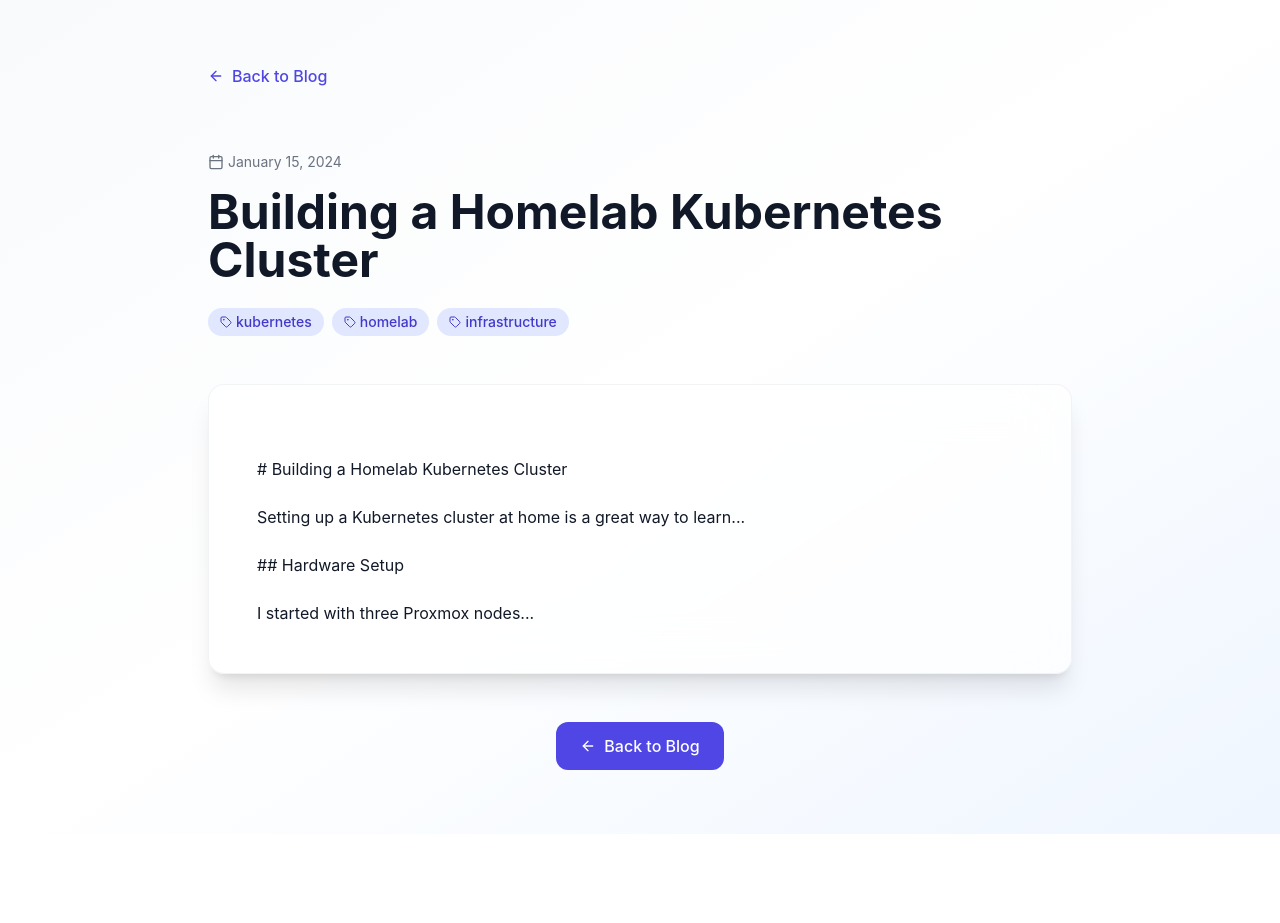
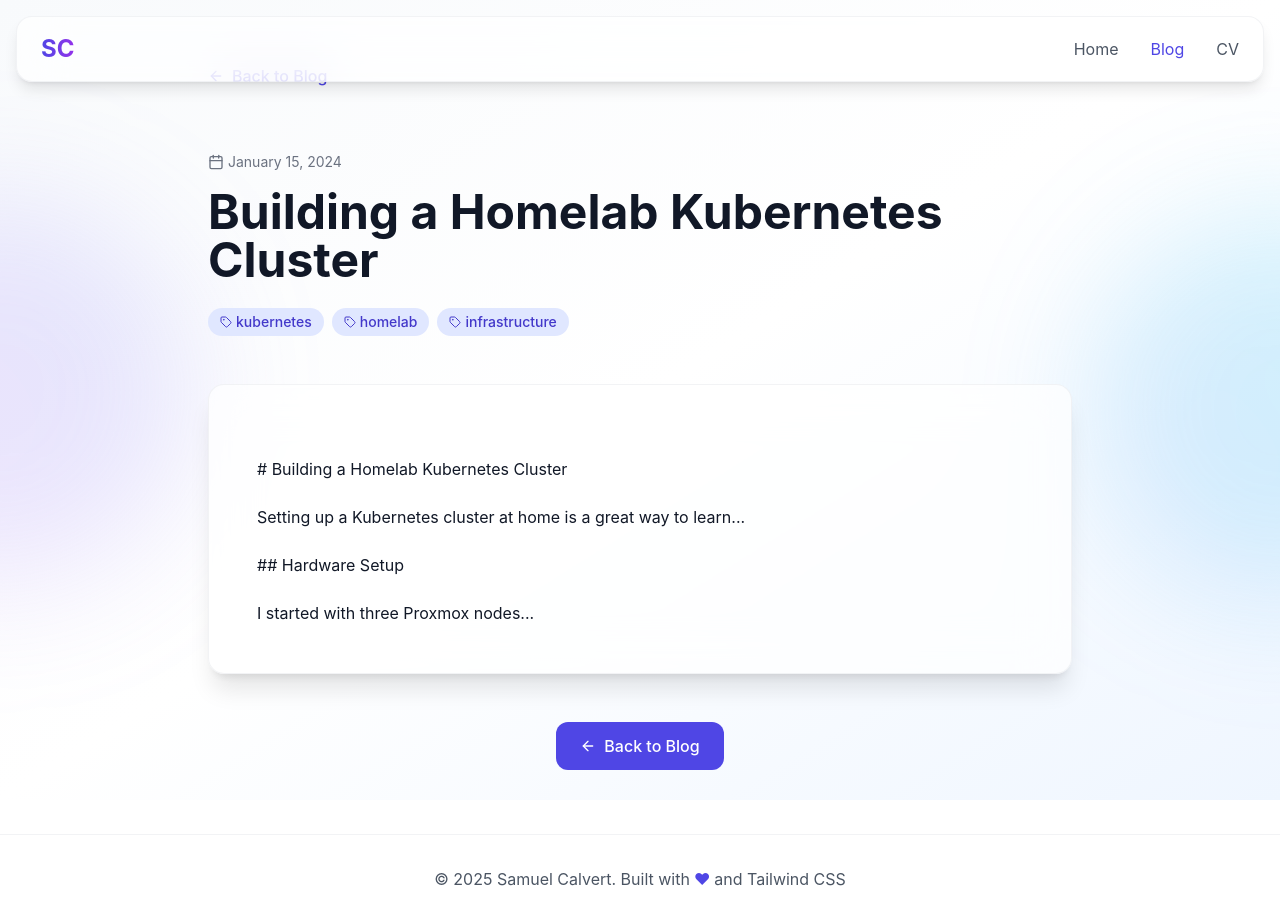
Before and after one commit to sfcal/samuel.computer, a React (Vite) app: page /blog/first-post in a window 1280 px wide. Before the commit the page ends 834 px from the top, so only its background shows below. Built offline with nearby package versions, Linux system fonts and the light colour scheme.

Commit message:
flexbox for main

```diff
--- a/src/App.tsx
+++ b/src/App.tsx
@@ -20,13 +20,17 @@ function App() {
         <AppProvider>
           <Router>
             <SEO />
-            <div className="min-h-screen">
+            <div className="min-h-screen flex flex-col">
               <BackgroundGradient />
+              <Navbar />
+              <main className="flex-1">
                 <Routes>
-                <Route path="/" element={<HomePage />} />
+                  <Route path="/" element={<HomeContent />} />
                   <Route path="/blog" element={<Blog />} />
                   <Route path="/blog/:slug" element={<BlogPost />} />
                 </Routes>
+              </main>
+              <Footer />
               <ScrollToTop />
             </div>
           </Router>
@@ -36,15 +40,11 @@ function App() {
   );
 }
 
-const HomePage = () => (
+const HomeContent = () => (
   <>
-    <Navbar />
-    <main>
     <Hero />
     <Projects />
     <Contact />
-    </main>
-    <Footer />
   </>
 );
 
--- a/src/components/Blog.tsx
+++ b/src/components/Blog.tsx
@@ -6,8 +6,7 @@ const Blog: React.FC = () => {
   const posts = getAllPosts();
 
   return (
-    <div className="min-h-screen bg-gradient-to-br from-slate-50 via-white to-blue-50 dark:from-gray-900 dark:via-gray-800 dark:to-indigo-950">
-      <div className="container mx-auto px-4 py-16 max-w-4xl">
+    <div className="container mx-auto px-4 py-16 max-w-4xl">
         <div className="text-center mb-12">
           <h1 className="text-4xl md:text-5xl font-bold mb-4">
             <span className="bg-gradient-to-r from-indigo-600 to-purple-600 dark:from-indigo-400 dark:to-purple-400 bg-clip-text text-transparent">
@@ -82,7 +81,6 @@ const Blog: React.FC = () => {
             ← Back to Home
           </Link>
         </div>
-      </div>
     </div>
   );
 };
--- a/src/components/BlogPost.tsx
+++ b/src/components/BlogPost.tsx
@@ -13,7 +13,7 @@ const BlogPost: React.FC = () => {
 
   if (!post) {
     return (
-      <div className="min-h-screen bg-gradient-to-br from-slate-50 via-white to-blue-50 dark:from-gray-900 dark:via-gray-800 dark:to-indigo-950 flex items-center justify-center">
+      <div className="flex items-center justify-center py-32">
         <div className="text-center">
           <h1 className="text-4xl font-bold text-gray-900 dark:text-white mb-4">Post Not Found</h1>
           <p className="text-gray-600 dark:text-gray-400 mb-8">The blog post you&apos;re looking for doesn&apos;t exist.</p>
@@ -30,8 +30,7 @@ const BlogPost: React.FC = () => {
   }
 
   return (
-    <div className="min-h-screen bg-gradient-to-br from-slate-50 via-white to-blue-50 dark:from-gray-900 dark:via-gray-800 dark:to-indigo-950">
-      <article className="container mx-auto px-4 py-16 max-w-4xl">
+    <article className="container mx-auto px-4 py-16 max-w-4xl">
         <div className="mb-8">
           <Link
             to="/blog"
@@ -87,8 +86,7 @@ const BlogPost: React.FC = () => {
             Back to Blog
           </Link>
         </div>
-      </article>
-    </div>
+    </article>
   );
 };
 
```
Lines whose indentation alone changed are shown as unchanged.
